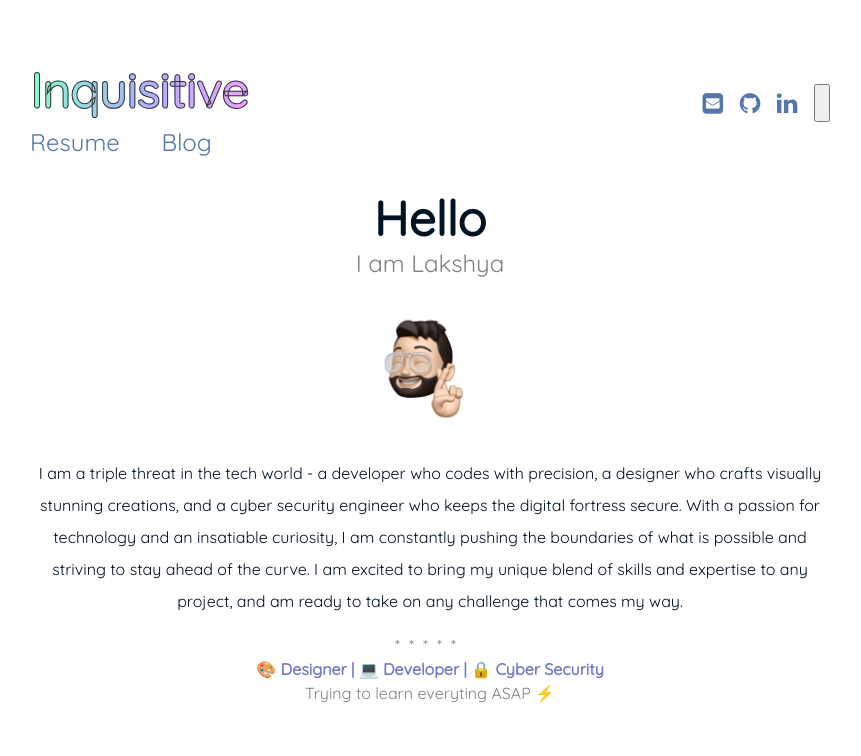
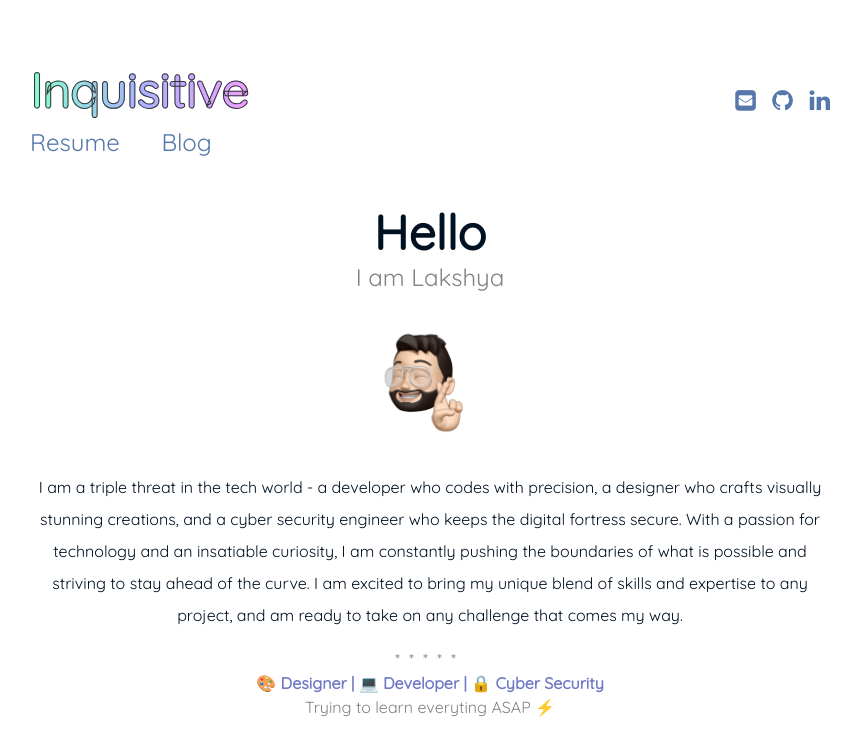
Before and after one commit to lakshyarao22/lakshyarao22.github.io, a Jekyll site: the page built from index.md, in a window 1280 px wide. Shown: the top 756 px of the page, without its empty margins (210-1071 px from the left). Built offline with Jekyll 4.4.1, drawn with Linux system fonts in a browser that asks for light colours.

Commit message:
using div

```diff
--- a/_config.yml
+++ b/_config.yml
@@ -11,7 +11,6 @@
   github: lakshyarao22
   linkedin: lakshyarao
   email: lakshyarao22@gmail.com
-  dark: true
 
 
 # Syntax highlighting
--- a/_includes/header.html
+++ b/_includes/header.html
@@ -23,12 +23,9 @@
 <i class="fa fa-linkedin"></i>
 </a>
 {% endif %}
-{% if site.author.dark %}
-<button onclick="myFunction()" class="social-links__entry" target="_blank">
+<div onclick="myFunction()">
 <i class="fa fa-moon"></i>
-</button>
-{% endif %}
-</a>
+</div>
 </ul>
 </header>
 
```
